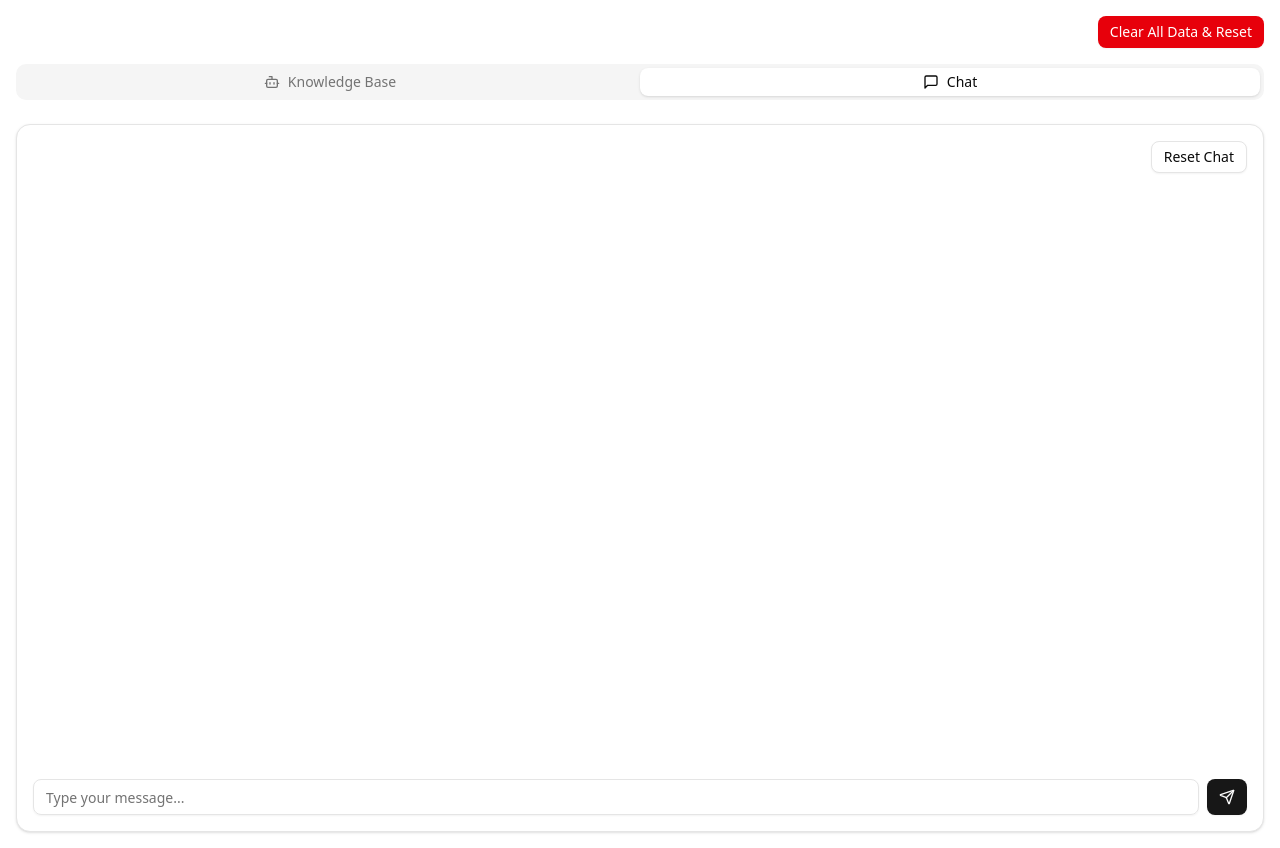
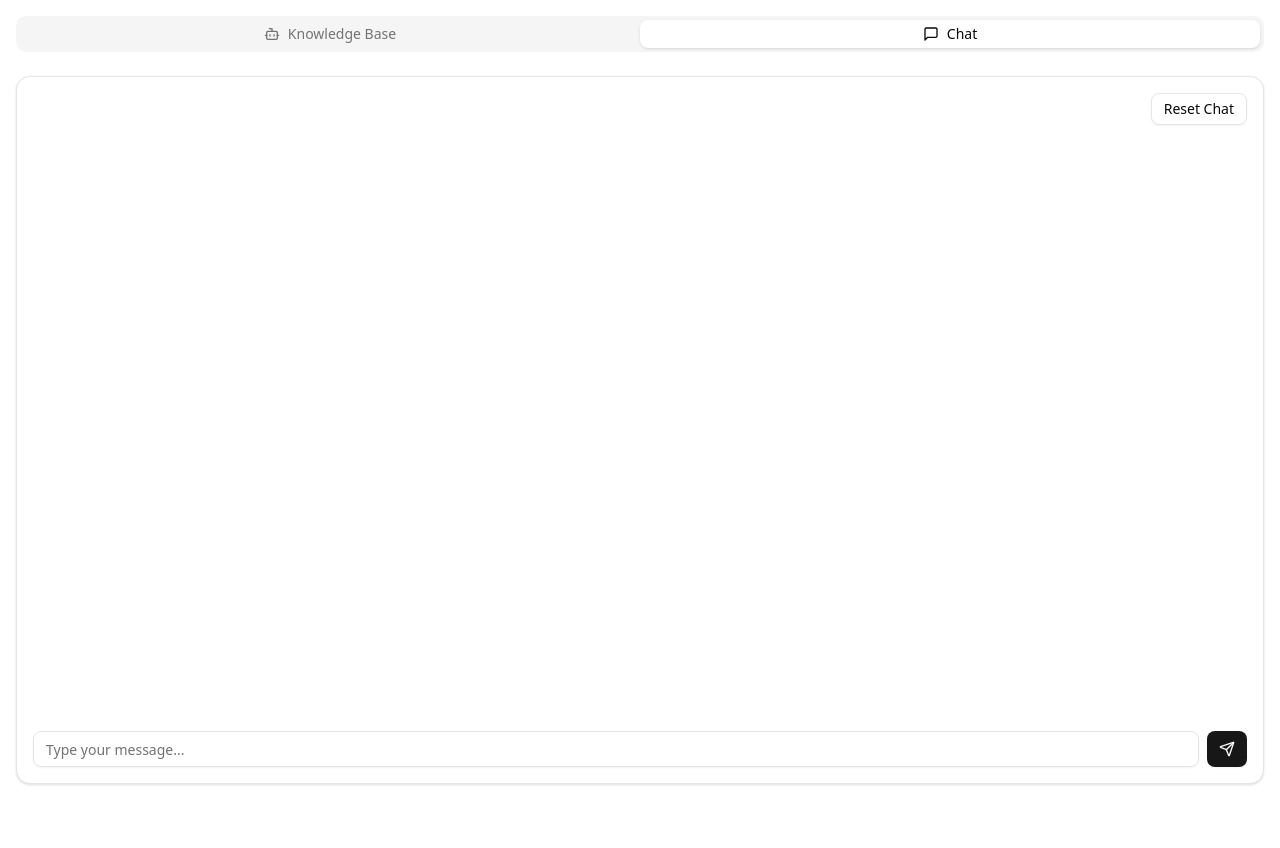
Before and after one commit to okdemdev/nenoschatbot, a Next.js app: page / in a window 1280 px wide. After the commit the page ends 800 px from the top, so only its background shows below. Built offline with nearby package versions, Linux system fonts and the light colour scheme.

Commit message:
Remove clear storage functionality from page component to streamline user interface and improve overall user experience

```diff
--- a/src/app/page.tsx
+++ b/src/app/page.tsx
@@ -18,14 +18,6 @@ export default function Home() {
   const [messages, setMessages] = useState<Message[]>([]);
   const [input, setInput] = useState('');
   const [knowledge, setKnowledge] = useState('');
-
-  const clearAllStorage = () => {
-    localStorage.clear();
-    setMessages([]);
-    setInput('');
-    setKnowledge('');
-    window.location.reload();
-  };
 
   const sendMessage = async () => {
     if (!input.trim()) return;
@@ -59,11 +51,6 @@ export default function Home() {
   return (
     <div className="h-screen flex flex-col">
       <div className="container mx-auto p-4">
-        <div className="flex justify-end mb-4">
-          <Button onClick={clearAllStorage} variant="destructive" size="sm">
-            Clear All Data & Reset
-          </Button>
-        </div>
         <Tabs defaultValue="chat" className="h-[calc(100vh-2rem)]">
           <TabsList className="grid w-full grid-cols-2 mb-4">
             <TabsTrigger value="knowledge" className="flex items-center gap-2">
```
